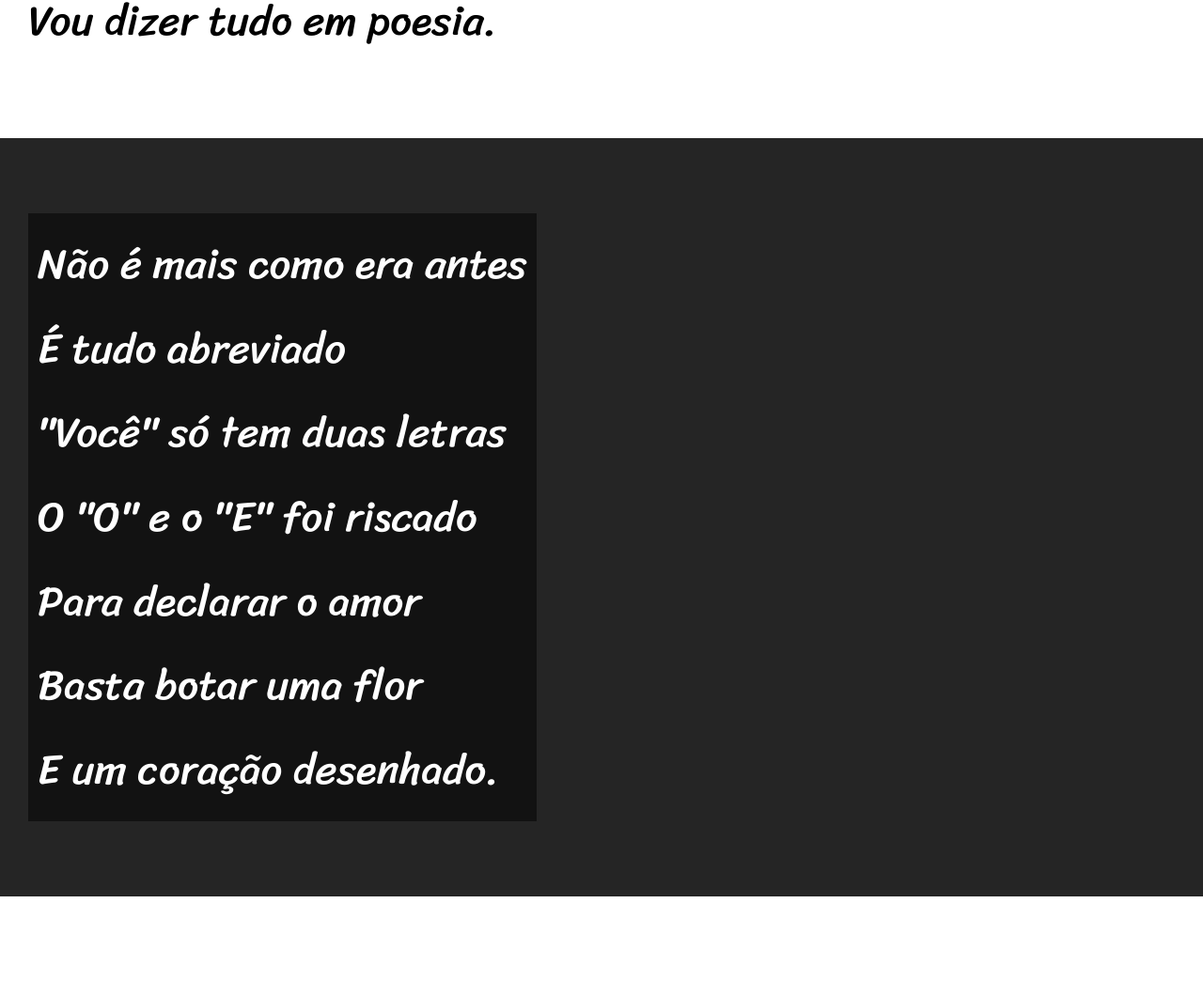
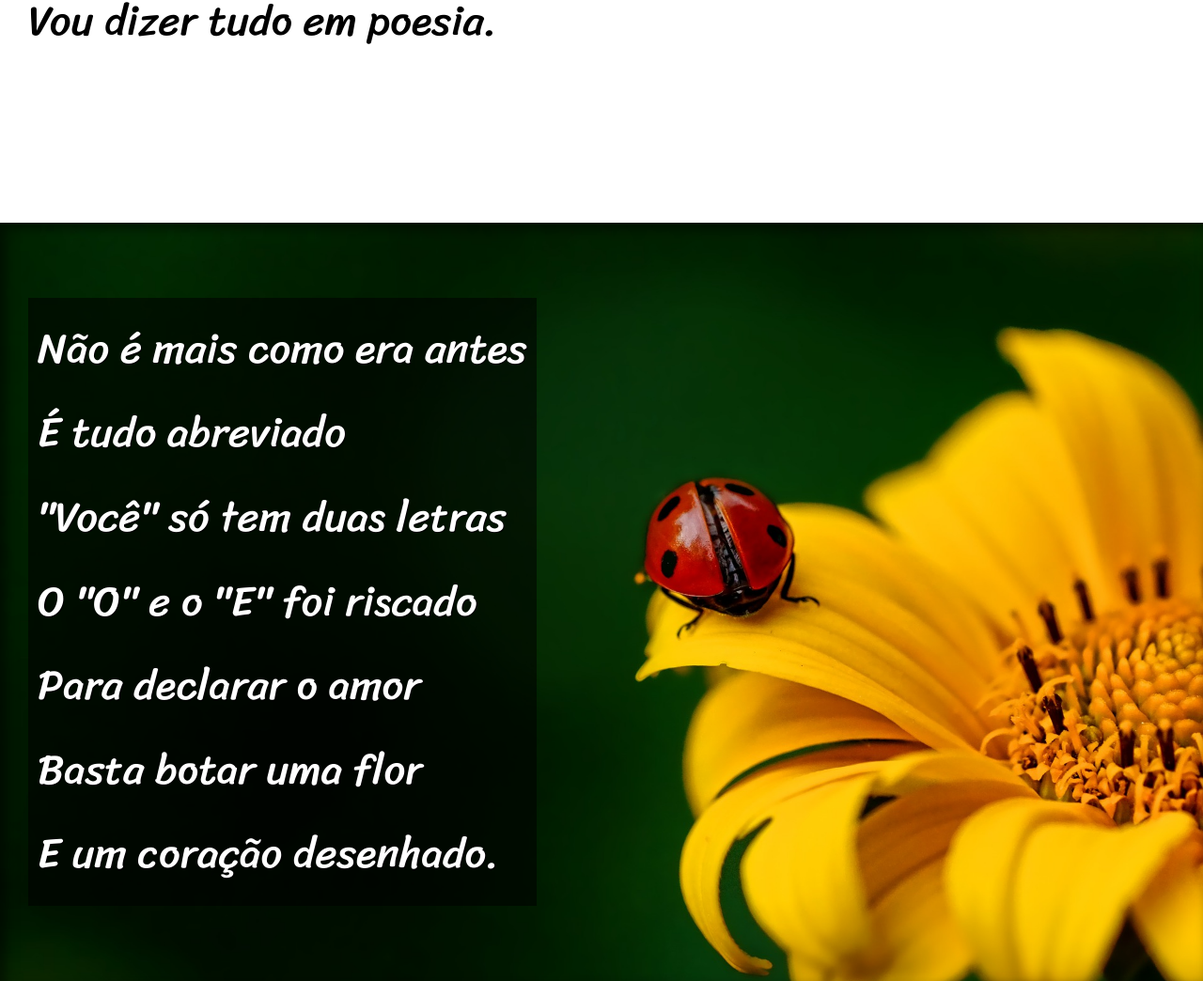
Before and after one commit to jonathascp/projeto-cordel, a plain HTML site: page index.html in a window 1280 px wide. Shown: the part 900-1944 px from the top of the page at 94% size. Drawn offline with Linux system fonts and the light colour scheme.

Commit message:
efeito parallax

```diff
--- a/index.html
+++ b/index.html
@@ -29,7 +29,7 @@
     </section>
 
 
-    <section class="imagem">
+    <section class="imagem" id="img01">
         <p>
             Não é mais como era antes<br>
             É tudo abreviado<br>
@@ -65,7 +65,7 @@
 
 
 
-    <section class="imagem">
+    <section class="imagem" id="img02">
         <p>
             Tenho saudade das cartas<br>
             Escritas com a própria mão<br>
--- a/style.css
+++ b/style.css
@@ -55,20 +55,39 @@ section {
     font-size: 3.5vw;
 }
 
+section > p {
+    padding-bottom: 2em;
+}
+
 .normal {
     background-color: white;
     color: black;
 }
 
 .imagem {
-    background-color: rgb(37, 37, 37);
-    color:white
+    background-color: rgba(0, 0, 0, 0.539);
+    color:white;
+    box-shadow: inset 6px 6px 13px 0px rgba(0, 0, 0, 0.547);
+    background-size: cover;
+    background-attachment: fixed;
 }
 
 .imagem > p {
-    background-color: rgb(18, 18, 18);
+    background-color: rgba(0, 0, 0, 0.555);
     display:inline-block;
     padding: 10px;
+    text-shadow: 1px 1px 0px black;
+}
+
+#img01 {
+    background-image: url(imagens/background001.jpg);
+    background-position: right center;
+
+}
+
+#img02 {
+    background-image: url(imagens/background002.jpg);
+
 }
 
 footer {
```
